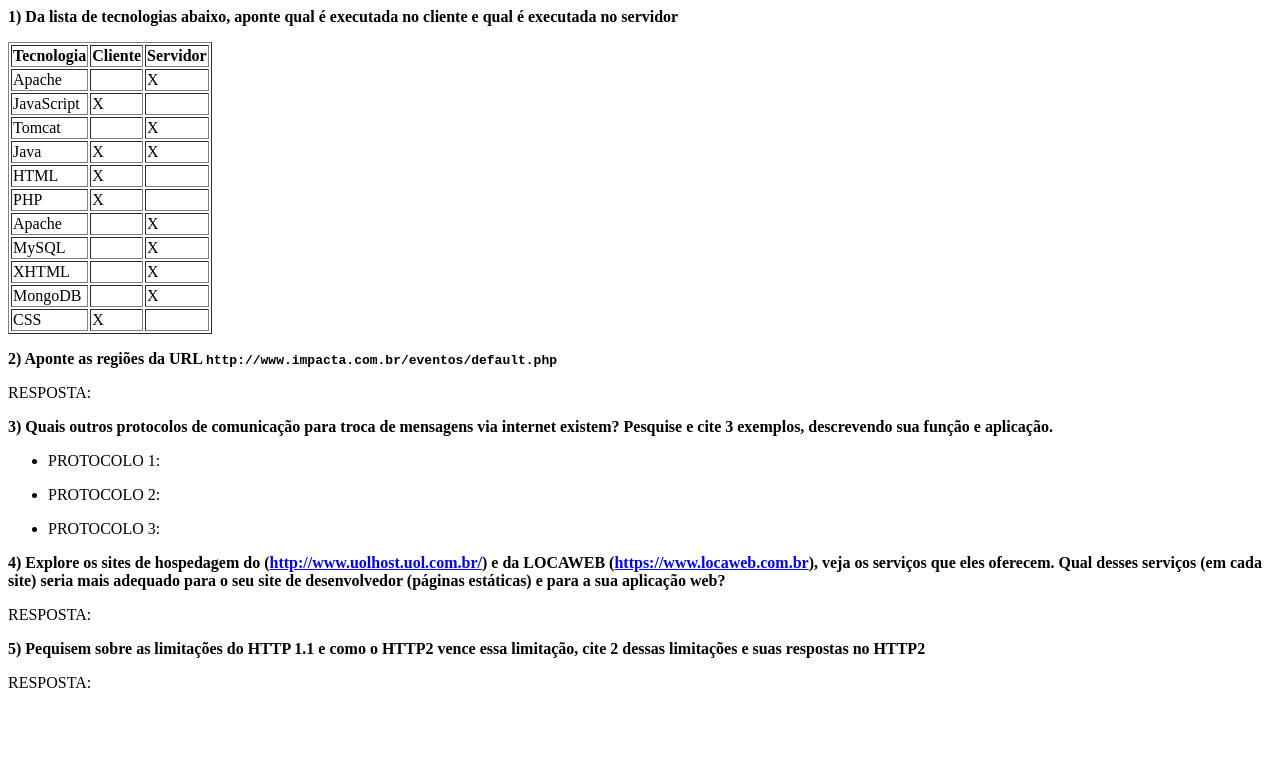
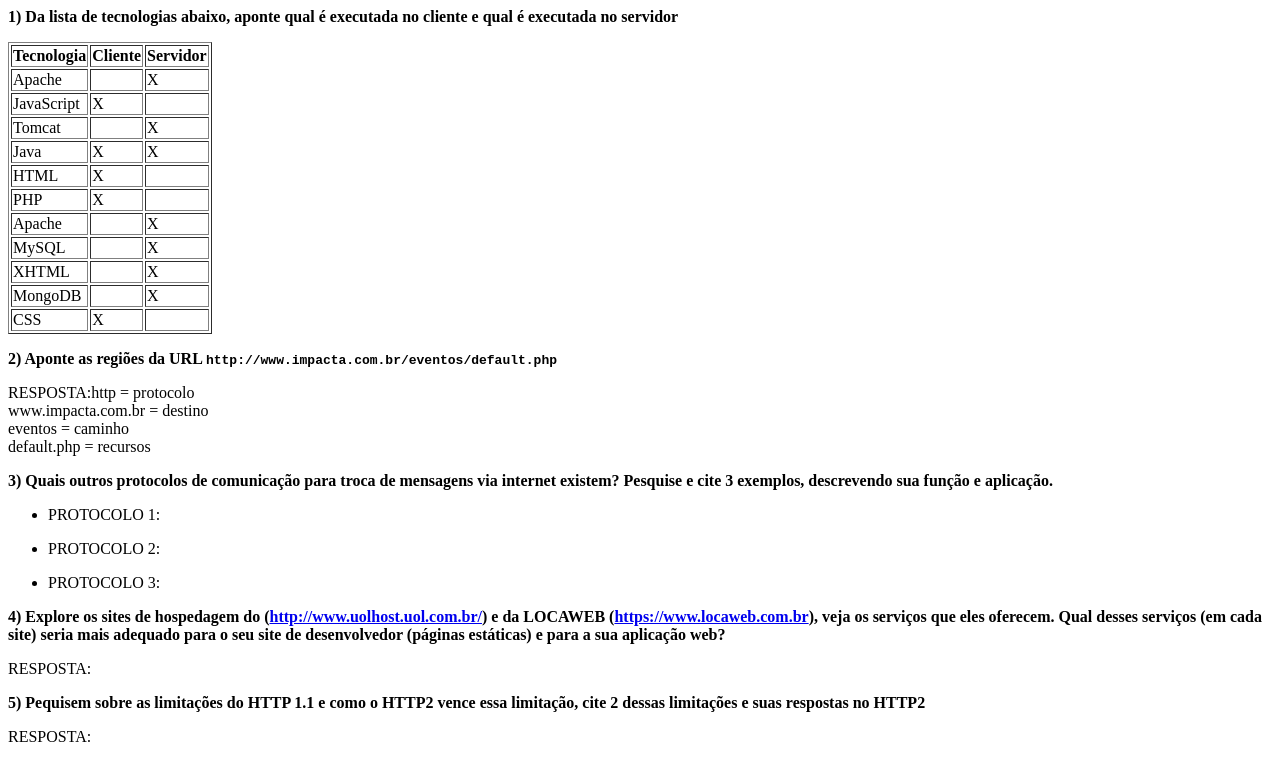
Before and after one commit to LimaHenrique/TecWeb, a plain HTML site: page index.html in a window 1280 px wide. Drawn offline with Linux system fonts and the light colour scheme.

Commit message:
Update index.html

```diff
--- a/index.html
+++ b/index.html
@@ -18,7 +18,7 @@
 
 <p><strong>2) Aponte as regiões da URL <code>http://www.impacta.com.br/eventos/default.php</code></strong></p>
 
-<p>RESPOSTA:</p>
+<p>RESPOSTA:http = protocolo <br> www.impacta.com.br = destino <br> eventos = caminho <br> default.php = recursos</p>
 
 <p><strong>3) Quais outros protocolos de comunicação para troca de mensagens via internet existem? Pesquise e cite 3 exemplos, descrevendo sua função e aplicação.</strong></p>
 <ul>
```
